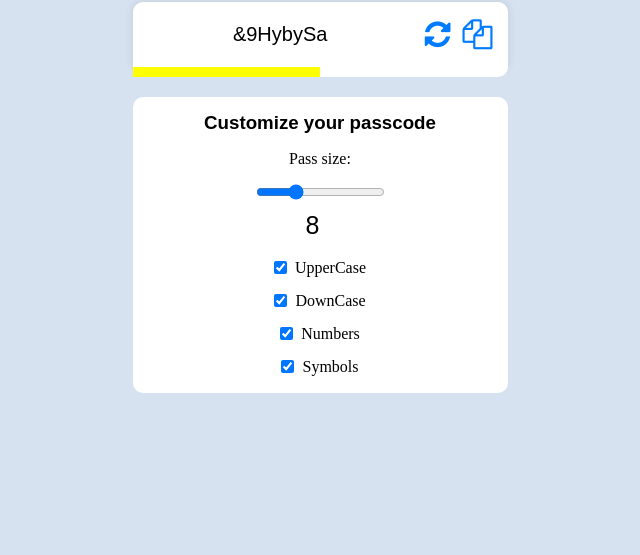
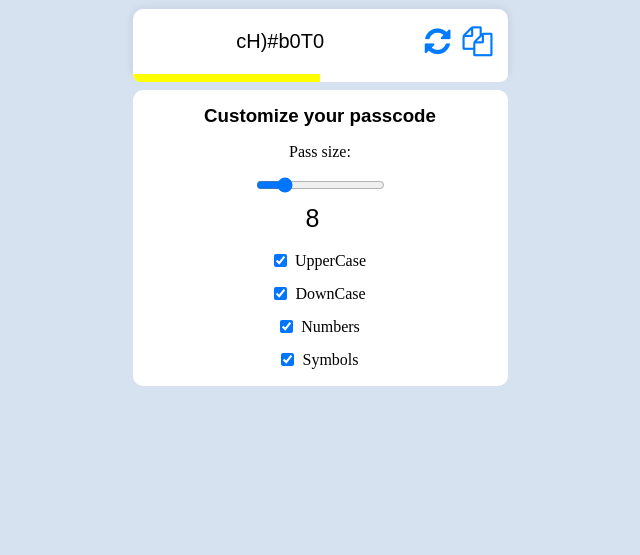
Before and after one commit to hamiltomamede/password_generator, a plain HTML site: page index.html in a window 1280 px wide. Shown: the part 245-800 px from the top of the page, without its empty margins (320-960 px from the left). Drawn offline with Linux system fonts and the light colour scheme; some packages are replaced by stand-ins of ours; a script that the page names is missing.

Commit message:
improvements

```diff
--- a/css/style.css
+++ b/css/style.css
@@ -124,13 +124,13 @@ h1, h3, h4 {
 #progressBar {
     display: flex;
     flex-direction: column;
-    margin-bottom: 20px;
+    margin-bottom: 8px;
     background-color: #fff;
     border-radius: 0px 0px 10px 10px;
 }
 #myBar {
-    width: 25%;
-    height: 10px;
+    width: 50%;
+    height: 8px;
     background-color: yellow;
     display: block;
 }
--- a/index.html
+++ b/index.html
@@ -23,7 +23,7 @@
             <div class="result" id="result">
                 <input type="text" id="generatedPass" readonly="">
                     <button onclick="generatePass()"><i class="fa fa-refresh" aria-hidden="true"></i></button>
-                    <button id="copy" onclick="copiarSenha()"><i class="fa fa-files-o" aria-hidden="true"></i></button>
+                    <button id="copy" onclick="copyPass()"><i class="fa fa-files-o" aria-hidden="true"></i></button>
             </div>
             <div id="progressBar">
                 <div id="myBar"></div>
@@ -32,8 +32,8 @@
                 <h3>Customize your passcode</h3>
 
                 <p>Pass size:</p>
-                <input type="range" onchange="generatePass()" oninput="document.getElementById('size').value = this.value;" id="passSize" min="1" max="25" value="8">
-                <input class="size" onchange="generatePass()" id="size" type="number" value="8" max="25" oninput="document.getElementById('passSize').value = this.value;"/>
+                <input type="range" onchange="generatePass()" oninput="document.getElementById('size').value = this.value;" id="passSize" min="4" max="25" value="8">
+                <input class="size" onchange="generatePass()" id="size" type="number" value="8" min="4" max="25" oninput="document.getElementById('passSize').value = this.value;"/>
                 <div class="options">
                     <label for="upCheck"><input onchange="generatePass()" type="checkbox"  id="upCheck" checked/>UpperCase</label>
                     <label for="downCheck"><input onchange="generatePass()" type="checkbox"  id="downCheck" checked/>DownCase</label>
--- a/js/main.js
+++ b/js/main.js
@@ -24,18 +24,25 @@ function generatePass() {
     var passSize = document.getElementById("passSize").value
     var allowedChars = ''
 
-    var pass = "";
+    var hasUpper = isChecked('upCheck');
+    var hasLower = isChecked('downCheck');
+    var hasNumber = isChecked('numCheck');
+    var hasSymbol = isChecked('specialCheck')
 
-    if (document.getElementById('upCheck').checked) allowedChars += 'ABCDEFGHIJKLMNOPQRSTUVWXYZ'
-    if (document.getElementById('downCheck').checked) allowedChars += 'abcdefghijklmnopqrstuvwxyz'
-    if (document.getElementById('numCheck').checked) allowedChars += '0123456789'
-    if (document.getElementById('specialCheck').checked) allowedChars += '!@#$%^&*()_+/'
+    if (hasUpper) allowedChars += 'ABCDEFGHIJKLMNOPQRSTUVWXYZ';
+    if (hasLower) allowedChars += 'abcdefghijklmnopqrstuvwxyz';
+    if (hasNumber) allowedChars += '0123456789';
+    if (hasSymbol) allowedChars += '!@#$%^&*()_+{}[]';
+
+    var minSize = (hasUpper + hasLower + hasNumber + hasSymbol)
+    var pass = '';
 
     for (var i = 0; i < passSize; i++) {
-        pass += allowedChars[Math.floor(Math.random() * allowedChars.length)];
+        pass += allowedChars.charAt(Math.floor(Math.random() * allowedChars.length));
     }
-    if (allowedChars.length === 0) {
-        showNotification('Selecione pelo menos um tipo de caractere!', 'error');
+
+    if (minSize === 0) {
+        showNotification('Select at least one character type!', 'error');
         return;
     }
 
@@ -48,11 +55,15 @@ function generatePass() {
     } else {
         move(100, 'green');
     }
-    pass = pass.split('').sort(function () { return 0.5 - Math.random() }).join('');
 
     document.getElementById("generatedPass").value = pass;
 }
-function copiarSenha() {
+
+function isChecked(id) {
+    return document.getElementById(id).checked
+}
+
+function copyPass() {
     var generatedPass = document.getElementById("generatedPass").value;
     var textarea = document.createElement("textarea");
     textarea.value = generatedPass;
@@ -60,7 +71,7 @@ function copiarSenha() {
     textarea.select();
     document.execCommand("copy");
     document.body.removeChild(textarea);
-    showNotification('Senha copiada para a área de transferência!', 'success');
+    showNotification('Password copied to clipboard!', 'success');
 }
 function move(progress, color) {
 
@@ -68,7 +79,12 @@ function move(progress, color) {
     var width = progress;
     elem.style.width = width + "%";
     elem.style.backgroundColor = color;
+    if (width == 100) {
+        elem.style.borderRadius = '0px 0px 10px 10px';
+    } else {
+        elem.style.borderRadius = '0px 0px 0px 10px';
+    }
 }
 window.onload = function () {
-    var senha = generatePass(); // Gerar senha inicial
+    var pass = generatePass();
 };
```
